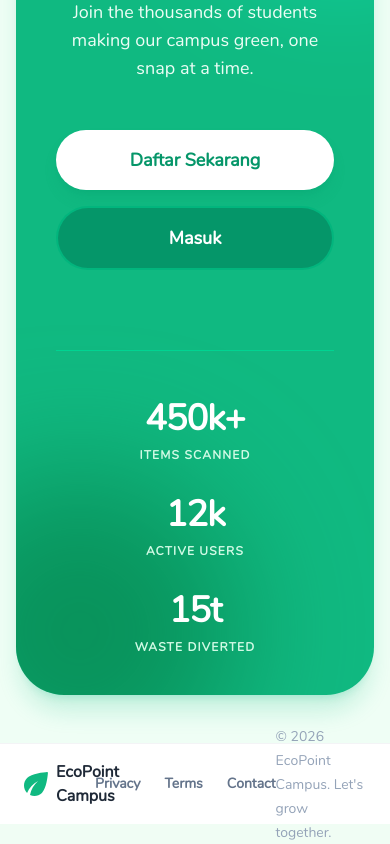
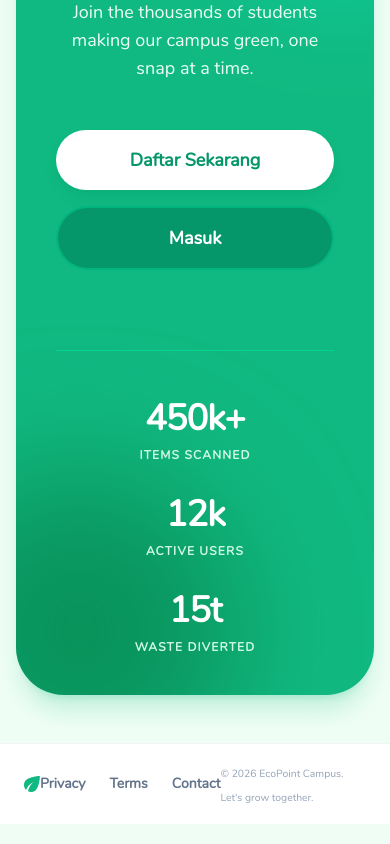
Before and after one commit to fahmiirfanfaiz/EcoPoint, a Next.js app in the folder frontend/: page / in a window 390 px wide. Shown: the part 2715-3559 px from the top of the page. Built offline with nearby package versions, Linux system fonts and the light colour scheme; no server answers.

Commit message:
benerin footer biar flex ke mobile

```diff
--- a/frontend/src/components/Footer.tsx
+++ b/frontend/src/components/Footer.tsx
@@ -3,6 +3,7 @@
 import React from "react";
 import { usePathname } from "next/navigation";
 import Image from "next/image";
+
 const Footer: React.FC = () => {
   const pathname = usePathname();
 
@@ -20,7 +21,7 @@ const Footer: React.FC = () => {
             width={24}
             height={24}
           />
-          <span className="font-bold text-gray-800">EcoPoint Campus</span>
+          <span className="hidden sm:inline font-bold text-gray-800">EcoPoint Campus</span>
         </div>
 
         <div className="flex gap-6 justify-center text-slate-500 font-bold text-sm">
@@ -30,7 +31,7 @@ const Footer: React.FC = () => {
         </div>
 
         <div>
-          <span className="text-slate-400 text-sm">© 2026 EcoPoint Campus. Let&apos;s grow together.</span>
+          <span className="text-slate-400 text-[0.65rem] sm:text-sm">© 2026 EcoPoint Campus. Let&apos;s grow together.</span>
         </div>
       </div>
     </footer>
```
